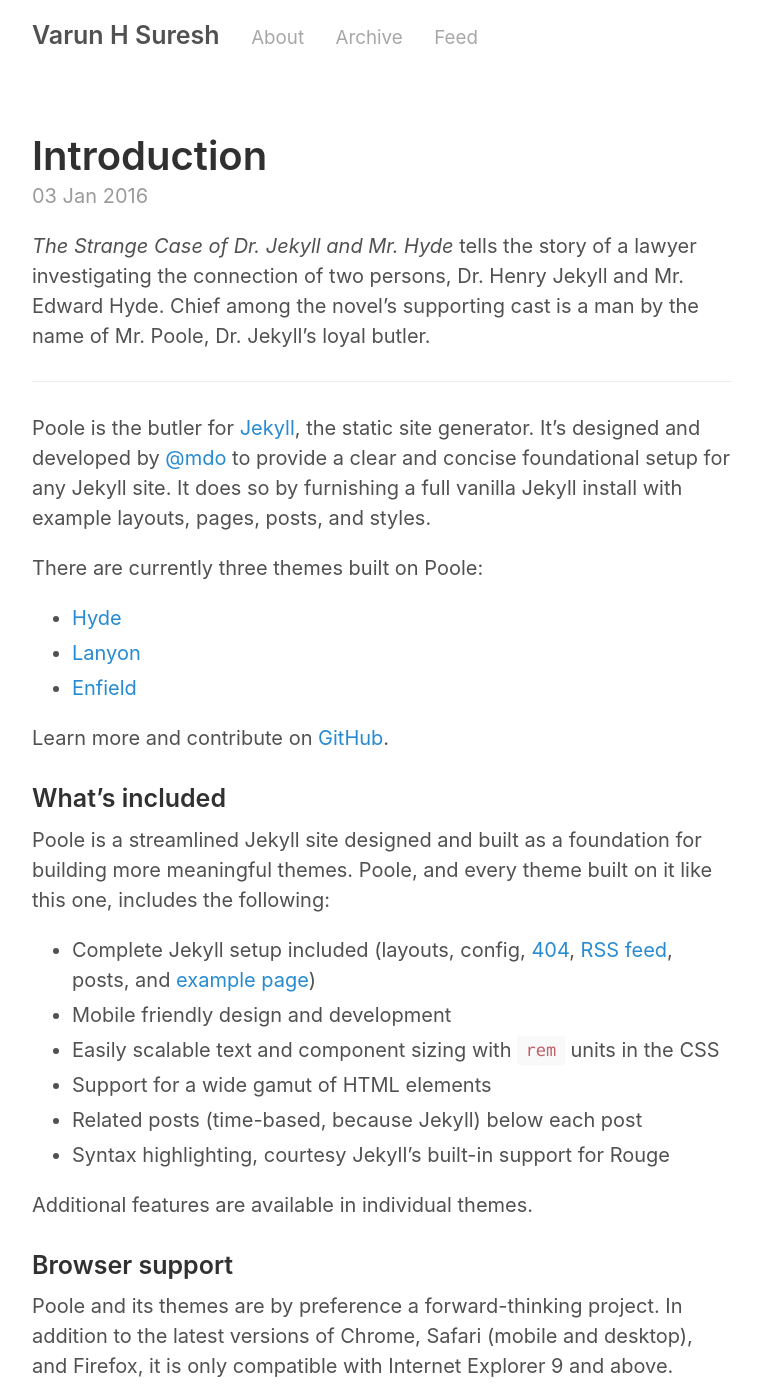
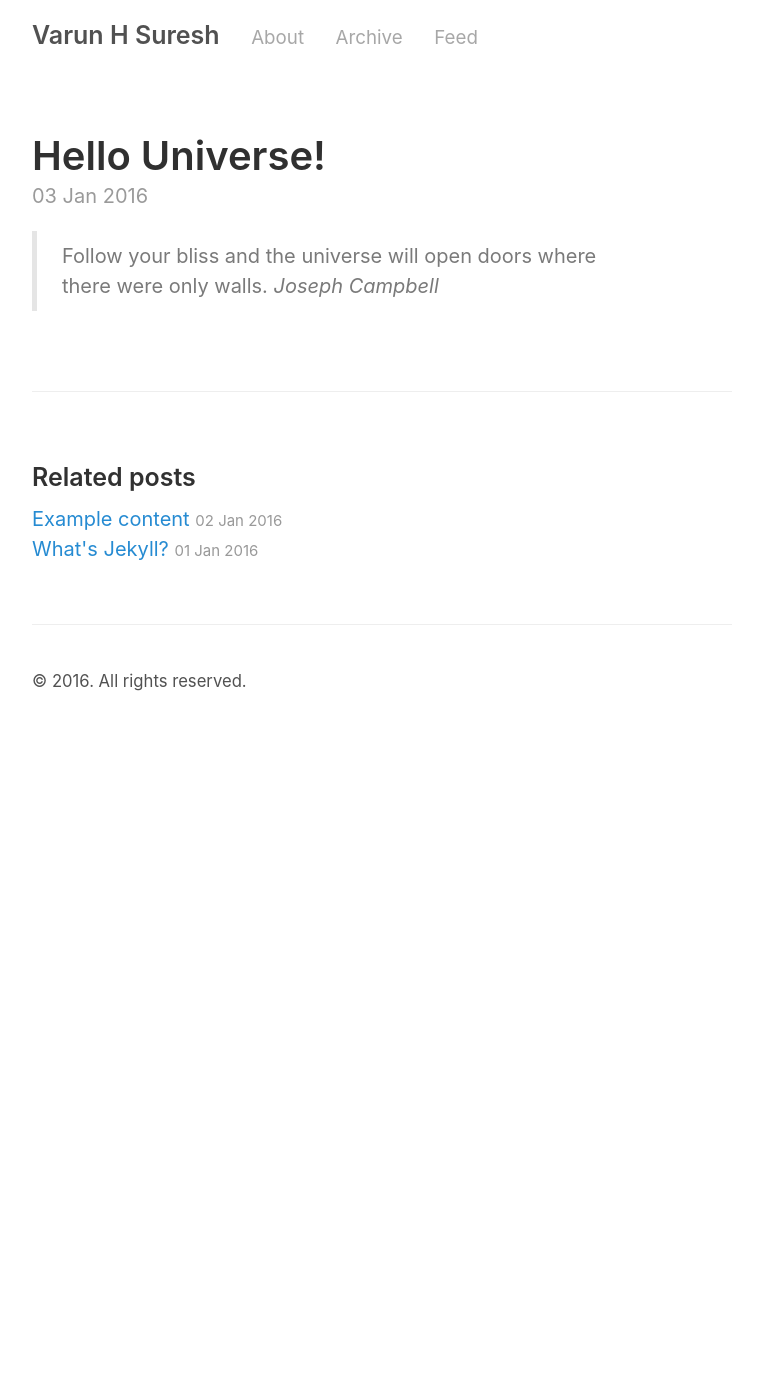
Before and after one commit to rushrunsave/rushrunsave.github.io, a Jekyll site: the page built from _posts/2016-01-03-introduction.md, in a window 1280 px wide and 1400 px high. Shown: the whole window, without its empty margins (258-1021 px from the left). Built offline with Jekyll 4.4.1, drawn with Linux system fonts in a browser that asks for light colours; some of the changed text lies outside the part shown.

Commit message:
Fifth Commit. Checking out stuff

```diff
--- a/_posts/2016-01-03-introduction.md
+++ b/_posts/2016-01-03-introduction.md
@@ -1,43 +1,8 @@
 ---
 layout: post
-title: Introduction
-permalink: short-urls-jekyll
+title: Hello Universe!
+permalink: first
 ---
 
-*The Strange Case of Dr. Jekyll and Mr. Hyde* tells the story of a lawyer investigating the connection of two persons, Dr. Henry Jekyll and Mr. Edward Hyde. Chief among the novel's supporting cast is a man by the name of Mr. Poole, Dr. Jekyll's loyal butler.
-
------
-
-Poole is the butler for [Jekyll](http://jekyllrb.com), the static site generator. It's designed and developed by [@mdo](https://twitter.com/mdo) to provide a clear and concise foundational setup for any Jekyll site. It does so by furnishing a full vanilla Jekyll install with example layouts, pages, posts, and styles.
-
-There are currently three themes built on Poole:
-
-* [Hyde](http://hyde.getpoole.com)
-* [Lanyon](http://lanyon.getpoole.com)
-* [Enfield](http://enfield.getpoole.com)
-
-Learn more and contribute on [GitHub]({{ site.github.repo }}).
-
-### What's included
-
-Poole is a streamlined Jekyll site designed and built as a foundation for building more meaningful themes. Poole, and every theme built on it like this one, includes the following:
-
-* Complete Jekyll setup included (layouts, config, [404]({{ site.baseurl }}/404.html), [RSS feed]({{ site.baseurl }}/atom.xml), posts, and [example page]({{ site.baseurl }}/about))
-* Mobile friendly design and development
-* Easily scalable text and component sizing with `rem` units in the CSS
-* Support for a wide gamut of HTML elements
-* Related posts (time-based, because Jekyll) below each post
-* Syntax highlighting, courtesy Jekyll's built-in support for Rouge
-
-Additional features are available in individual themes.
-
-### Browser support
-
-Poole and its themes are by preference a forward-thinking project. In addition to the latest versions of Chrome, Safari (mobile and desktop), and Firefox, it is only compatible with Internet Explorer 9 and above.
-
-### Download
-
-These themes are developed on and hosted with GitHub. Head to the [GitHub repository]({{ site.github.repo }}) for downloads, bug reports, and features requests.
-
-Thanks!
-{% include twitter_plug.html %}
+>Follow your bliss and the universe will open doors where there were only walls.
+>*Joseph Campbell*
```
